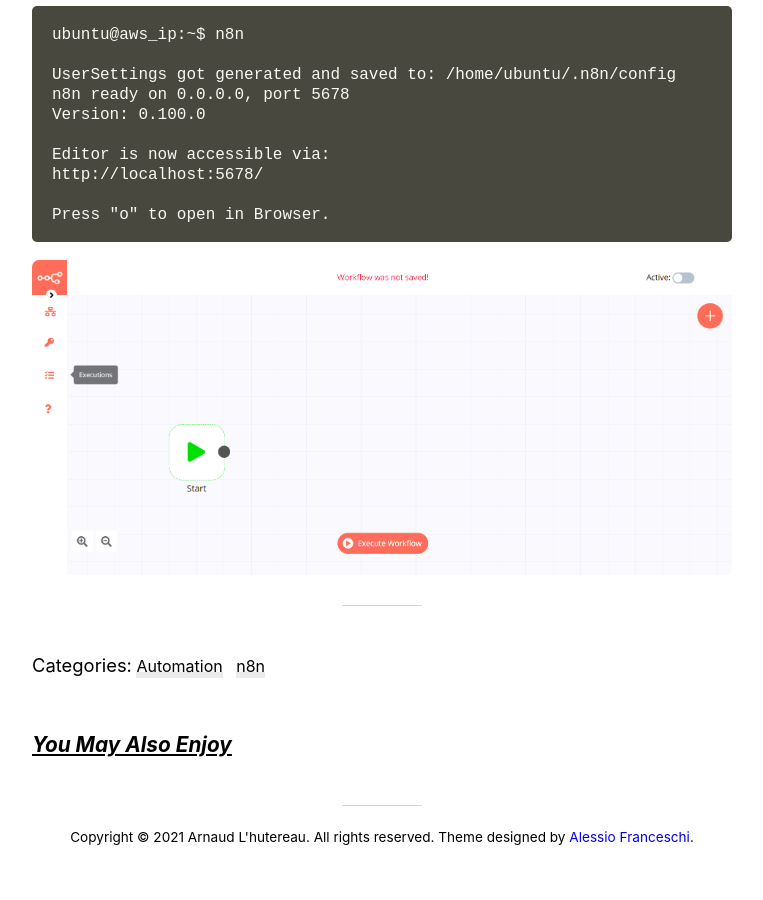
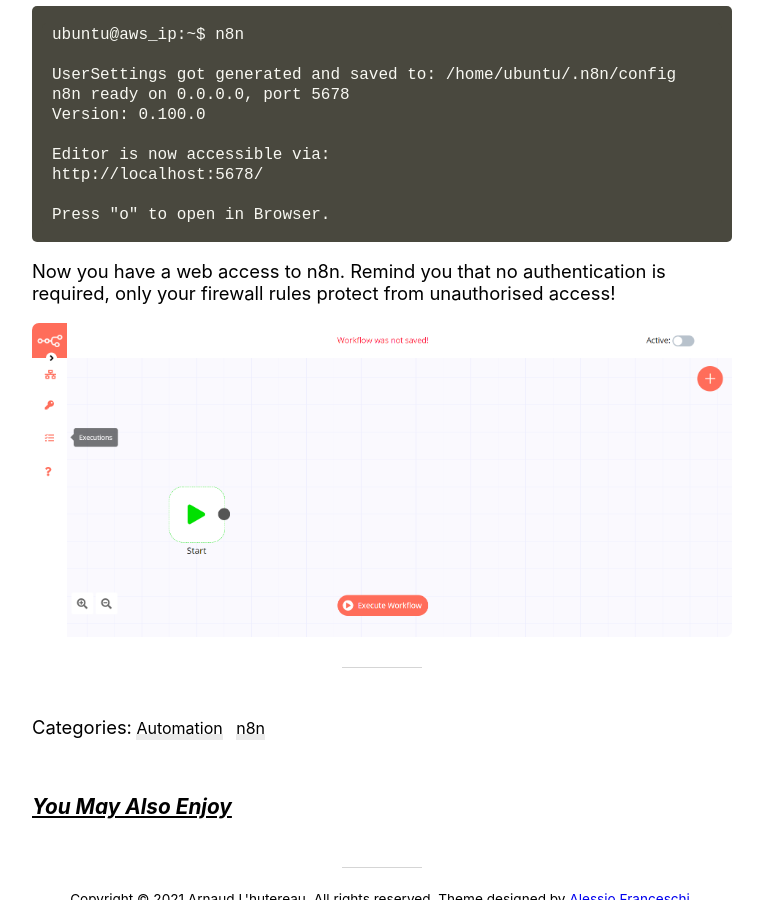
Before and after one commit to ArnaudLhutereau/arnaudlhutereau.github.io, a Jekyll site: the page built from _posts/2021-01-06-How-to-install-n8n.md, in a window 1280 px wide and 900 px high, scrolled down 2534 px. Shown: the whole window, without its empty margins (258-1021 px from the left). Built offline with Jekyll 4.4.1, drawn with Linux system fonts in a browser that asks for light colours; nearby versions of some CDN libraries; comment, search, counter and statistics services are not loaded; before the commit the page ends 3393 px from its top, so only the background shows below that; some of the changed text lies outside the part shown.

Commit message:
Update 2021-01-06-How-to-install-n8n.md

````diff
--- a/_posts/2021-01-06-How-to-install-n8n.md
+++ b/_posts/2021-01-06-How-to-install-n8n.md
@@ -119,4 +119,6 @@
 Press "o" to open in Browser.
 ```
 
+Now you have a web access to n8n. Remind you that no authentication is required, only your firewall rules protect from unauthorised access!
+
 ![n8n web ui](https://non0.blog/assets/img/posts/n8n_web_ui.png)
````
